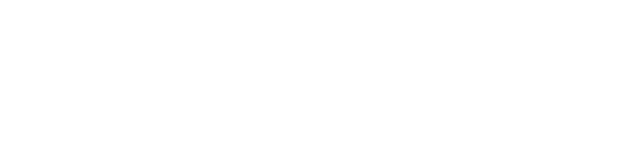
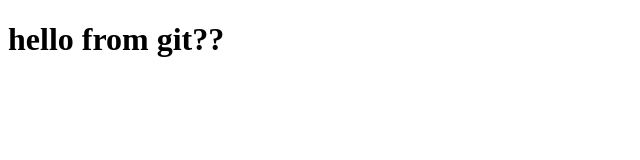
Before and after one commit to DEV-AKSHAY17/test-website, a plain HTML site: page Developer main/index.html in a window 1280 px wide. Shown: the whole page, without its empty margins (0-640 px from the left). Drawn offline with Linux system fonts and the light colour scheme.

Commit message:
added h1

```diff
--- a/Developer main/index.html
+++ b/Developer main/index.html
@@ -5,5 +5,7 @@
     <meta name="viewport" content="width=device-width, initial-scale=1.0" />
     <title>Document</title>
   </head>
-  <body></body>
+  <body>
+     <h1>hello from git??</h1>
+  </body>
 </html>
```
